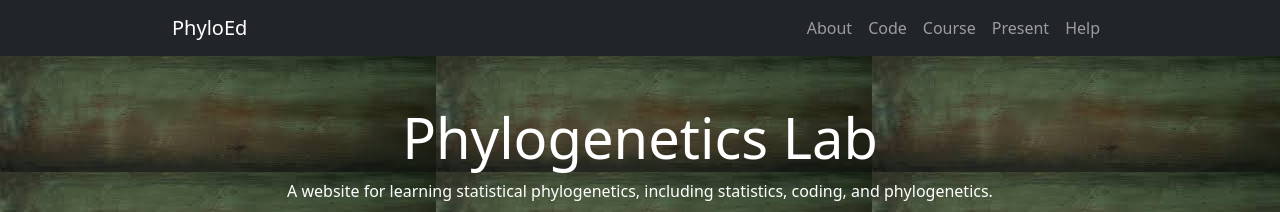
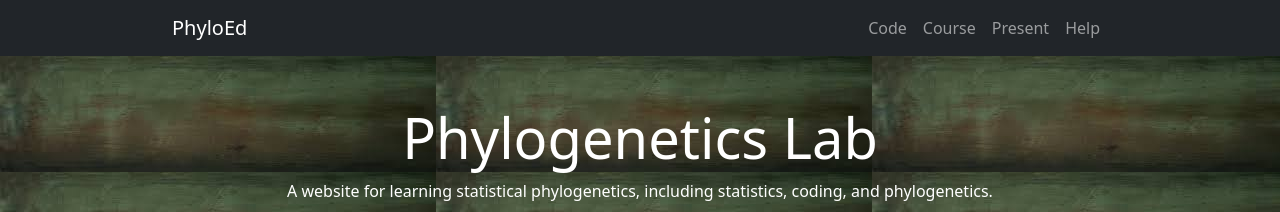
Before and after one commit to lliu1871/PhyEd, a Jekyll site: the page built from index.markdown, in a window 1280 px wide. Shown: the top 212 px of the page. Built offline with Jekyll 4.4.1, drawn with Linux system fonts in a browser that asks for light colours.

Commit message:
Update _config.yml

```diff
--- a/_config.yml
+++ b/_config.yml
@@ -42,7 +42,6 @@ bootstrap:
   # If you want to link only specific pages in your header, uncomment
   # this and add the path to the page *files* in order as they should show up
   header_pages:
-   - about.markdown
    - code.markdown
    - course.markdown
    - present.markdown
```
